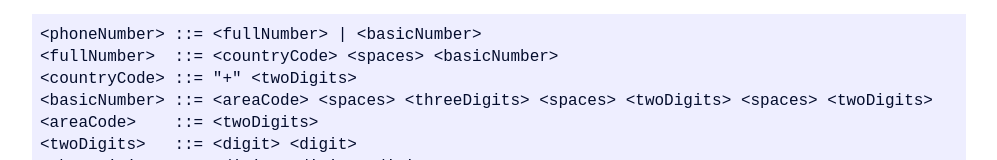
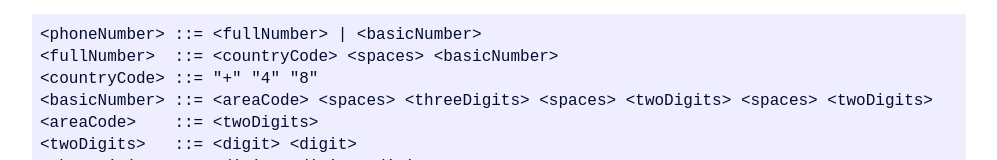
Before and after one commit to Oyoshi/parser-combinator-pgs-demo, a React (Create React App) app: page / in a window 1280 px wide. Shown: the part 337-497 px from the top of the page, without its empty margins (141-1138 px from the left). Built offline with nearby package versions, Linux system fonts and the light colour scheme; what fp-ts would draw is missing.

Commit message:
feat: fix bug related to country code

```diff
--- a/src/app.tsx
+++ b/src/app.tsx
@@ -52,7 +52,7 @@ const App = () => {
           <Code>
             {"<fullNumber>  ::= <countryCode> <spaces> <basicNumber>"}
           </Code>
-          <Code>{'<countryCode> ::= "+" <twoDigits>'}</Code>
+          <Code>{'<countryCode> ::= "+" "4" "8"'}</Code>
           <Code>
             {
               "<basicNumber> ::= <areaCode> <spaces> <threeDigits> <spaces> <twoDigits> <spaces> <twoDigits>"
--- a/src/parser/parsers.ts
+++ b/src/parser/parsers.ts
@@ -94,7 +94,11 @@ export const basicNumberParser = pipe(
   map((arr: any): any => [].concat.apply([], arr))
 );
 
-export const countryCodeParser = seq(charParser("+"), ...twoDigitsCharParser);
+export const countryCodeParser = seq(
+  charParser("+"),
+  charParser("4"),
+  charParser("8")
+);
 
 export const fullNumberParser = seq(
   countryCodeParser,
```
